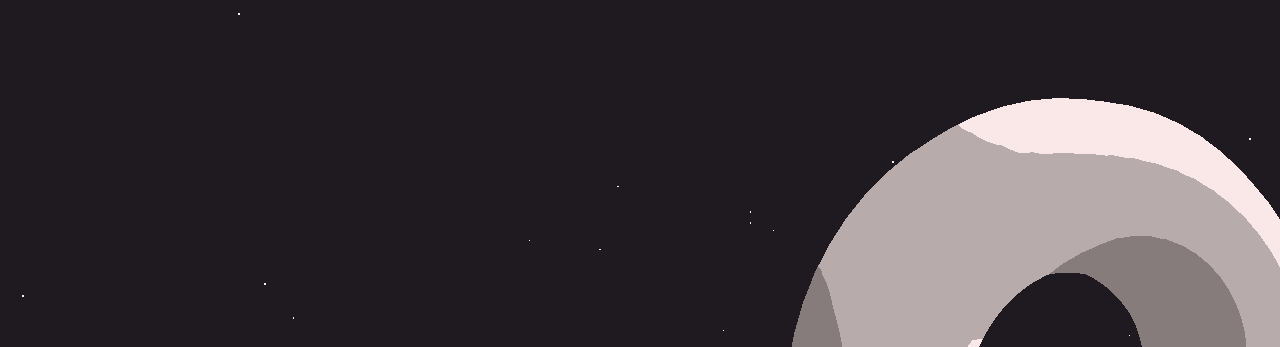
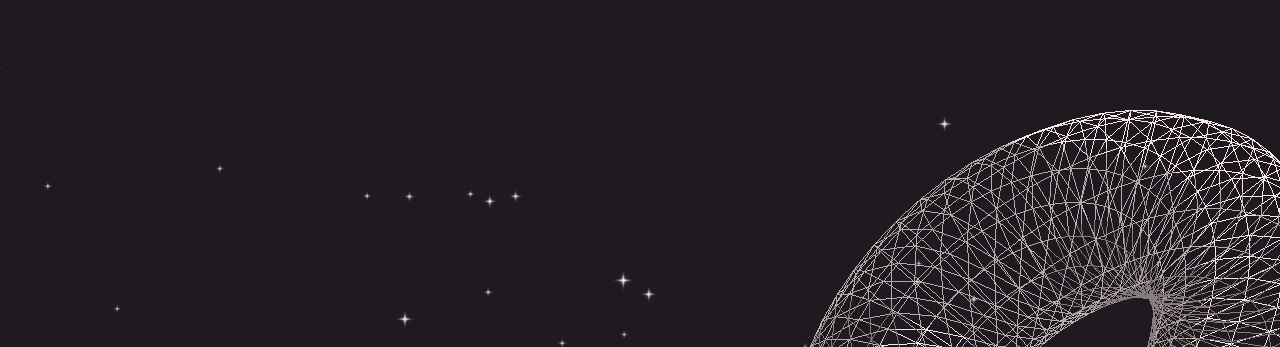
Before and after one commit to Radexman/3d-portfolio, a website built with Vite: page src/index.html in a window 1280 px wide. Shown: the top 347 px of the page. Built offline with nearby package versions, Linux system fonts and the light colour scheme; animation ran at ten frames a second; what lil-gui would draw is missing.

Commit message:
Particles

```diff
--- a/src/index.html
+++ b/src/index.html
@@ -24,7 +24,9 @@
 		<section class="section">
 			<h2>Contact me</h2>
 		</section>
-
+		<section class="section">
+			<h2>About me</h2>
+		</section>
 		<script
 			type="module"
 			src="./script.js"
--- a/src/script.js
+++ b/src/script.js
@@ -17,9 +17,11 @@ gui.addColor(parameters, 'materialColor').onChange(() => {
 });
 
 // Texture
-const texuteLoader = new THREE.TextureLoader();
-const gradientTexture = texuteLoader.load('./textures/gradients/3.jpg');
+const textureLoader = new THREE.TextureLoader();
+const gradientTexture = textureLoader.load('./textures/gradients/3.jpg');
 gradientTexture.magFilter = THREE.NearestFilter;
+
+const particleTexture = textureLoader.load('./textures/gradients/9.png');
 
 /**
  * Base
@@ -36,6 +38,7 @@ const scene = new THREE.Scene();
 const toonMaterial = new THREE.MeshToonMaterial({
 	color: parameters.materialColor,
 	gradientMap: gradientTexture,
+	wireframe: true,
 });
 
 // Meshes
@@ -53,13 +56,17 @@ const meshThree = new THREE.Mesh(new THREE.TorusKnotGeometry(0.8, 0.35, 100, 16)
 meshThree.position.y = -objectsDistance * 2;
 meshThree.position.x = 2;
 
-const sectionMeshes = [meshOne, meshTwo, meshThree];
-scene.add(meshOne, meshTwo, meshThree);
+const meshFour = new THREE.Mesh(new THREE.SphereGeometry(1, 32, 32), toonMaterial);
+meshFour.position.y = -objectsDistance * 3;
+meshFour.position.x = -2;
+
+const sectionMeshes = [meshOne, meshTwo, meshThree, meshFour];
+scene.add(meshOne, meshTwo, meshThree, meshFour);
 
 // Particles
 
 // Geometry
-const particlesCount = 200;
+const particlesCount = 300;
 const positions = new Float32Array(particlesCount * 3);
 
 for (let i = 0; i < particlesCount; i++) {
@@ -76,7 +83,10 @@ particlesGeometry.setAttribute('position', new THREE.BufferAttribute(positions,
 const particlesMaterial = new THREE.PointsMaterial({
 	color: parameters.materialColor,
 	sizeAttenuation: true,
-	size: 0.03,
+	size: 0.3,
+	transparent: true,
+	alphaMap: particleTexture,
+	depthTest: false,
 });
 
 // Points
@@ -148,9 +158,7 @@ window.addEventListener('scroll', () => {
 		gsap.to(sectionMeshes[currentSection].rotation, {
 			duration: 2,
 			ease: 'power2.inOut',
-			x: '+=6',
 			y: '+=3',
-			z: '+=1.5',
 		});
 	}
 });
```
Also changed, not shown: static/textures/gradients/1.png (added), static/textures/gradients/10.png (added), static/textures/gradients/11.png (added), static/textures/gradients/12.png (added), static/textures/gradients/13.png (added), static/textures/gradients/2.png (added), static/textures/gradients/3.png (added), static/textures/gradients/4.png (added), static/textures/gradients/5.png (added), static/textures/gradients/6.png (added), static/textures/gradients/7.png (added), static/textures/gradients/8.png (added), static/textures/gradients/9.png (added).
